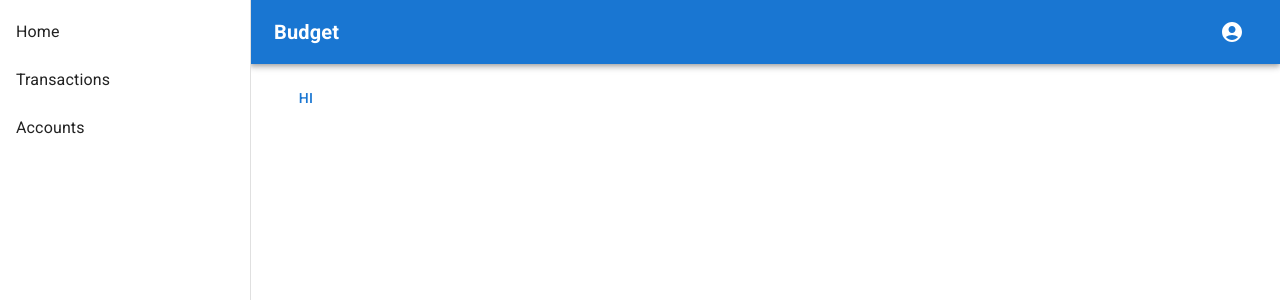
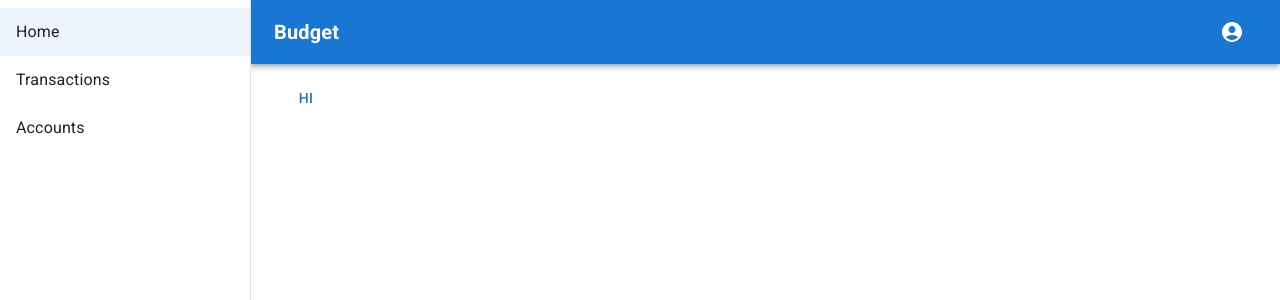
Before and after one commit to elmojohnson/budget_app, a Next.js app: page / in a window 1280 px wide. Shown: the top 300 px of the page. Built offline with nearby package versions, Linux system fonts and the light colour scheme; no server answers; sample sign-in values are in the browser's storage.

Commit message:
Update: Display highlight on active drawer item

```diff
--- a/components/layouts/AppDrawer.tsx
+++ b/components/layouts/AppDrawer.tsx
@@ -19,15 +19,17 @@ const AppDrawer = () => {
       <List>
         {routes.map((route, i) => {
           return (
-            <ListItem
-              key={i}
-              disablePadding
-              onClick={() =>
-                router.push(route.href, undefined, { shallow: true })
-              }
-            >
-              <ListItemButton>
-                <ListItemText primary={route.label} />
+            <ListItem key={i} disablePadding>
+              <ListItemButton
+                selected={router.pathname === route.href}
+                onClick={() =>
+                  router.push(route.href, undefined, { shallow: true })
+                }
+              >
+                <ListItemText
+                  primary={route.label}
+                  sx={{ fontWeight: "bold" }}
+                />
               </ListItemButton>
             </ListItem>
           );
```
